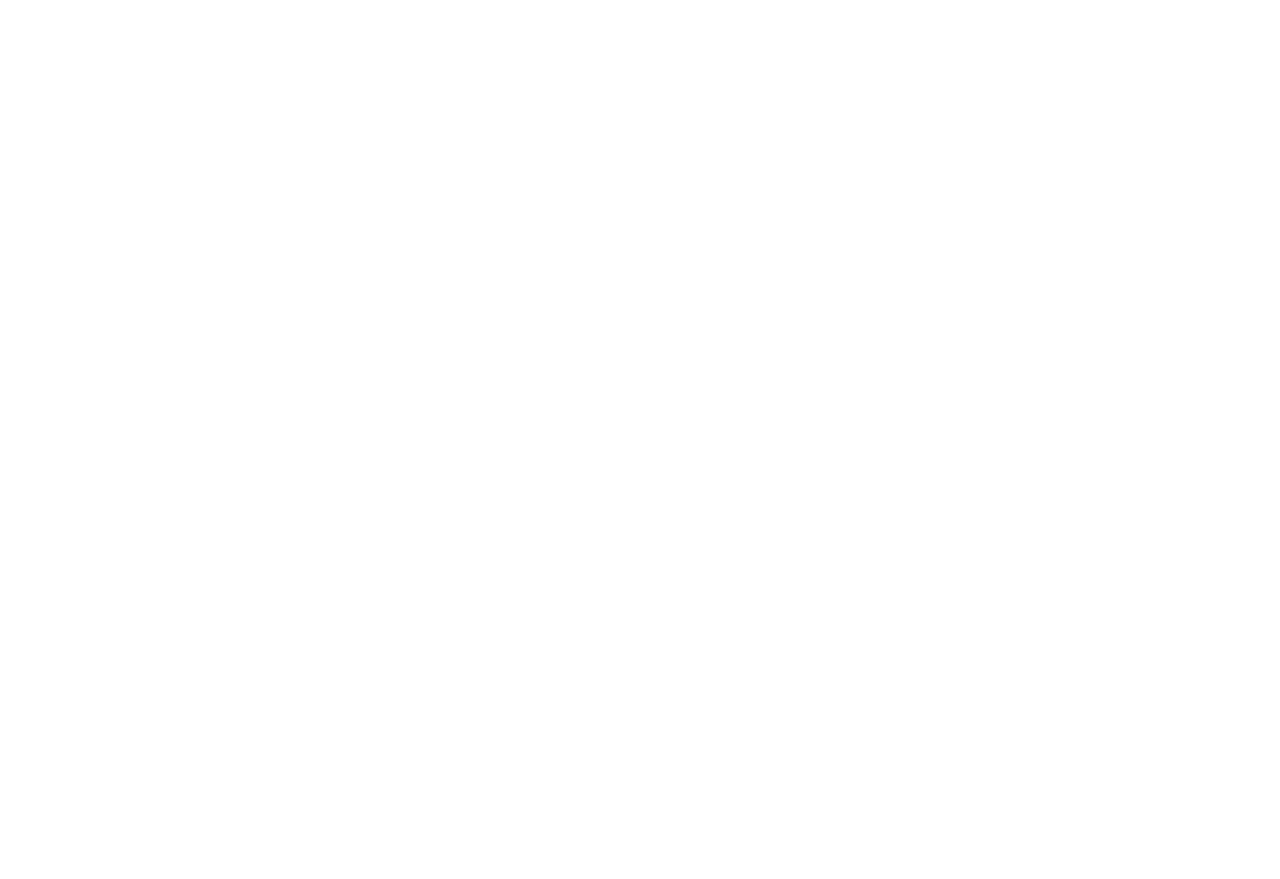
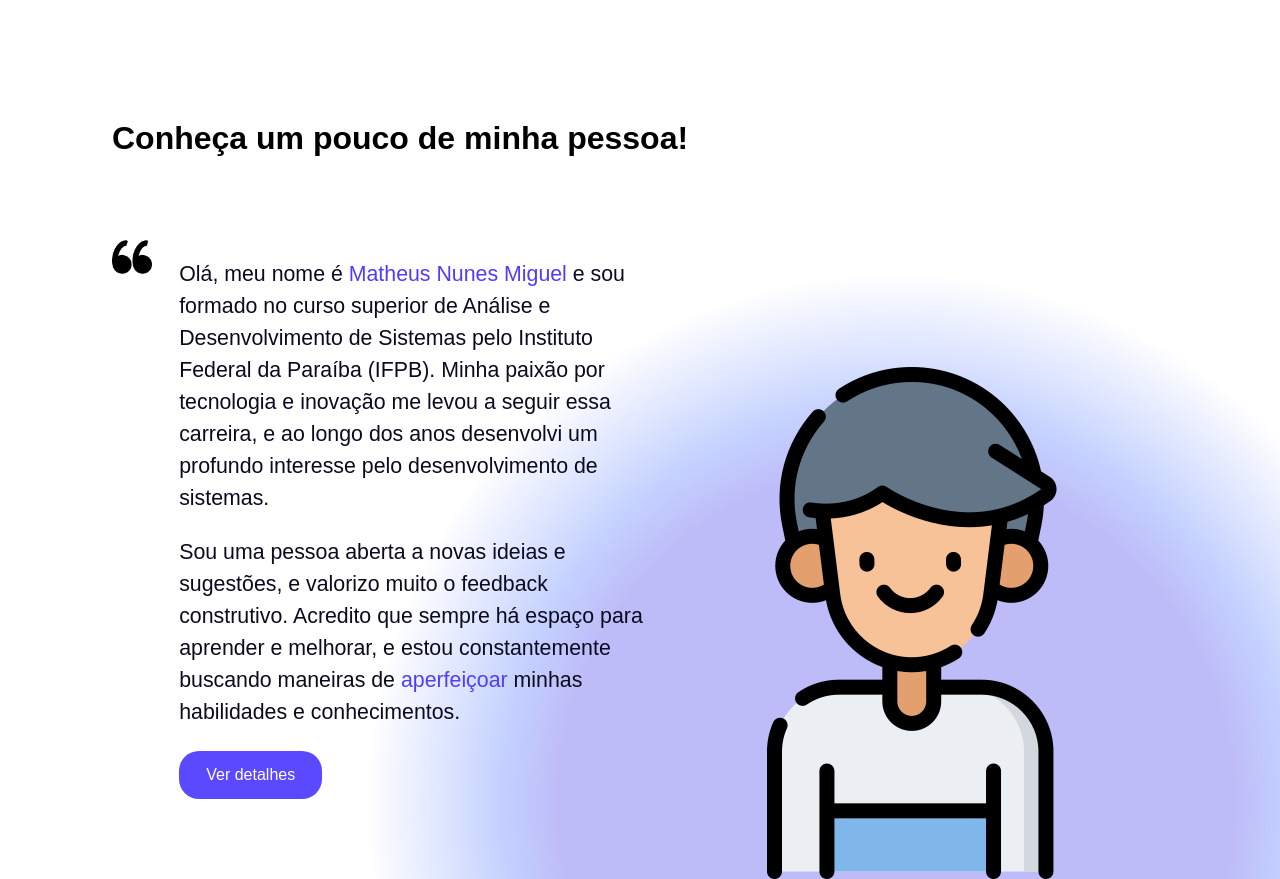
Before and after one commit to MatheusNunes133/personal-portifolio, a Next.js app: page / in a window 1280 px wide. Shown: the part 1480-2359 px from the top of the page. Before the commit the page ends 1600 px from the top, so only its background shows below. Built offline with nearby package versions, Linux system fonts and the light colour scheme.

Commit message:
✨feat: Adiciona sessao about me

```diff
--- a/src/app/globals.scss
+++ b/src/app/globals.scss
@@ -19,4 +19,5 @@
 
 :root {
     background-color: $primary;
+    scroll-behavior: smooth;
 }
--- a/src/app/page.module.scss
+++ b/src/app/page.module.scss
@@ -101,6 +101,75 @@
             }
         }
     }
+}
+
+.aboutMe{
+    display: flex;
+    flex-direction: column;
+    padding: 0 7rem;
+    width: 100%;
+    background: radial-gradient(circle at 70% 90%, #bebcf8 30%, #c4d1ff 35%, white 47%, transparent 100%);
 
 
+    h3{
+        font-family: 'Quicksand Variable', sans-serif;
+        font-weight: 700;
+        font-size: 24pt;
+        margin-bottom: 5rem;
+    }
+
+    .containerInfo{
+        display: flex;
+        width: 100%;
+
+        article{
+            display: flex;
+            align-items: start;
+            flex-direction: column;
+            width: 70%;
+
+            .aboutMeText{
+                display: flex;
+                gap: 5%;
+
+                div{
+                    margin-top: 1.3rem;
+                    p{
+                        font-family: 'Quicksand Variable', sans-serif;
+                        font-weight: 500;
+                        font-size: 16pt;
+                        line-height: 2rem;
+                        color: $secondary;
+                        margin-bottom: 1.4rem;
+                        span{
+                            color:$purple-text
+                        }
+                    }
+
+                    .button{
+                        color: $primary;
+                        font-size: 12pt;
+                        font-weight: 500;
+                        padding: 15px;
+                        background-color: $purple-soft-text;
+                        border: none;
+                        border-radius: 20px;
+                        width: 30%;
+                        margin-bottom: 5rem;
+                        cursor: pointer;
+                        transition: all ease 0.3s;
+
+                        &:hover{
+                            background-color: $purple-text;
+                        }
+                    }
+                }
+            }
+        }
+
+        .aboutMeImage{
+            display: flex;
+            align-self: flex-end;
+        }
+    }
 }
--- a/src/app/page.tsx
+++ b/src/app/page.tsx
@@ -2,6 +2,9 @@ import CardItem from "@/components/cardItem";
 import Header from "@/components/header/";
 import style from "./page.module.scss";
 import Image from "next/image";
+import teste from "../../public/assets/pessoa.png";
+import citacao from "../../public/assets/citacao-esquerda.png";
+import Link from "next/link";
 
 export default function App() {
   return (
@@ -62,6 +65,41 @@ export default function App() {
           </div>
         </div>
       </section>
+      <section className={style.aboutMe} id="aboutMe">
+        <h3>Conheça um pouco de minha pessoa!</h3>
+        <div className={style.containerInfo}>
+          <article>
+            <div className={style.aboutMeText}>
+              <Image src={citacao} alt="Citação" width={40} height={40} />
+              <div>
+                <p>
+                  Olá, meu nome é <span>Matheus Nunes Miguel</span> e sou
+                  formado no curso superior de Análise e Desenvolvimento de
+                  Sistemas pelo Instituto Federal da Paraíba (IFPB). Minha
+                  paixão por tecnologia e inovação me levou a seguir essa
+                  carreira, e ao longo dos anos desenvolvi um profundo interesse
+                  pelo desenvolvimento de sistemas.
+                </p>
+                <p>
+                  Sou uma pessoa aberta a novas ideias e sugestões, e valorizo
+                  muito o feedback construtivo. Acredito que sempre há espaço
+                  para aprender e melhorar, e estou constantemente buscando
+                  maneiras de <span>aperfeiçoar</span> minhas habilidades e
+                  conhecimentos.
+                </p>
+                <Link href="profile.pdf" target="_blank">
+                  <button className={style.button}>Ver detalhes</button>
+                </Link>
+              </div>
+            </div>
+          </article>
+          <Image
+            src={teste}
+            alt="Teste de Perfil"
+            className={style.aboutMeImage}
+          />
+        </div>
+      </section>
     </>
   );
 }
--- a/src/components/header/index.tsx
+++ b/src/components/header/index.tsx
@@ -3,7 +3,7 @@ import style from "./index.module.scss";
 import Link from "next/link";
 import Navbar from "@/components/navbar";
 import Image from "next/image";
-import teste from "../../../public/teste.png";
+import teste from "../../../public/assets/pessoa.png";
 import CardItem from "../cardItem";
 
 export default function Header() {
--- a/src/components/navbar/index.tsx
+++ b/src/components/navbar/index.tsx
@@ -12,7 +12,7 @@ export default function NavBar() {
         <Link href={"#"} className={style.headerLink}>
           Home
         </Link>
-        <Link href={"#"} className={style.headerLink}>
+        <Link href="#aboutMe" className={style.headerLink}>
           Sobre Mim
         </Link>
         <Link href={"#"} className={style.headerLink}>
```
Also changed, not shown: public/assets/citacao-esquerda.png (added), public/assets/pessoa.png (added).
